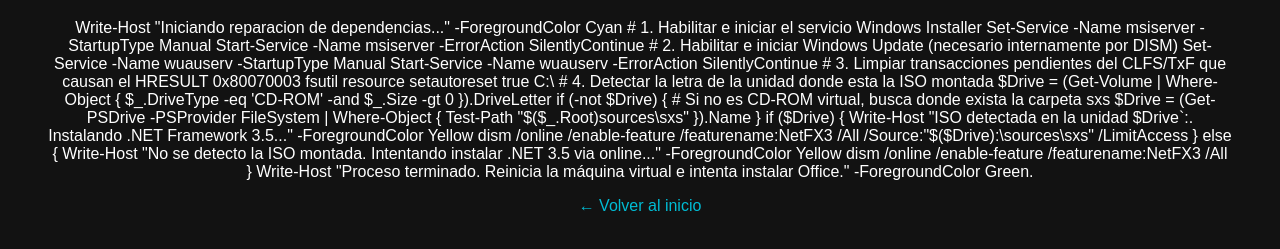
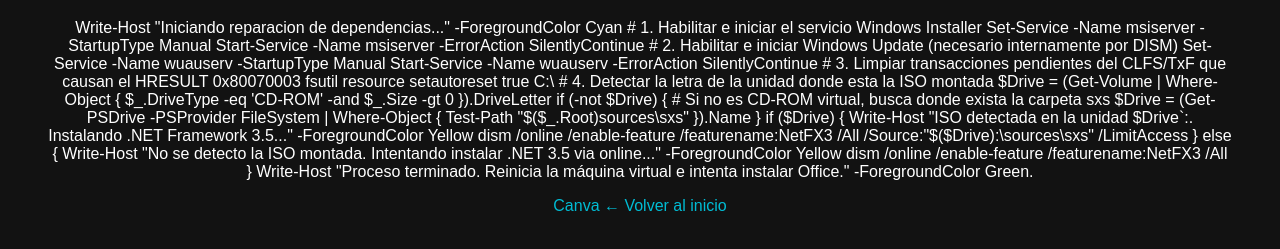
Before and after one commit to felixayavaca/paginaweb, a plain HTML site: page juego1.html in a window 1280 px wide. Shown: the part 109-358 px from the top of the page. Drawn offline with Linux system fonts and the light colour scheme.

Commit message:
Add Canva link to juego1.html

```diff
--- a/juego1.html
+++ b/juego1.html
@@ -39,6 +39,7 @@
 }
 
 Write-Host "Proceso terminado. Reinicia la máquina virtual e intenta instalar Office." -ForegroundColor Green.</p>
+  <a href="https://canva.link/afkbi7t48c686lm">Canva</a>
   <a href="index.html">← Volver al inicio</a>
 </body>
 </html>
```
